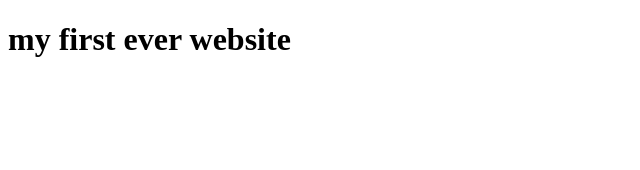
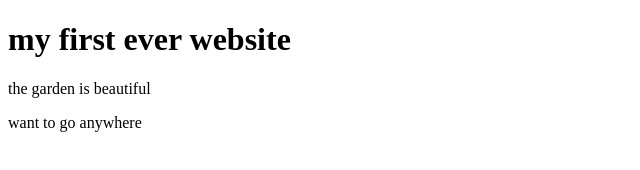
Before and after one commit to Sharminwasifa/my-first-website, a plain HTML site: page index.html in a window 1280 px wide. Shown: the whole page, without its empty margins (0-640 px from the left). Drawn offline with Linux system fonts and the light colour scheme.

Commit message:
i am ready

```diff
--- a/index.html
+++ b/index.html
@@ -7,5 +7,9 @@
 </head>
 <body>
     <h1>my first ever website</h1>
+    <p>the garden is beautiful</p>
+    <p>want to go anywhere</p>
+
+
 </body>
 </html>
```
